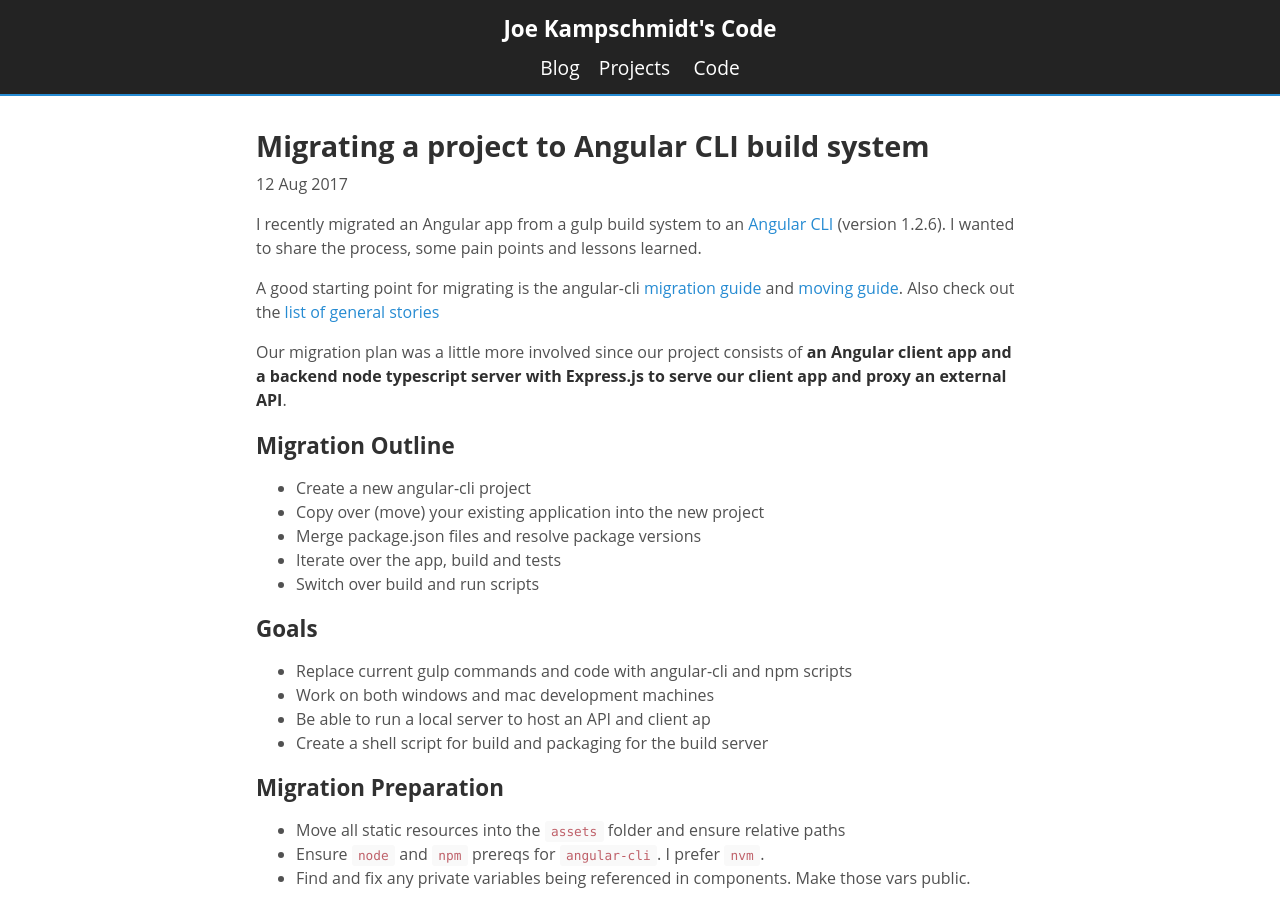
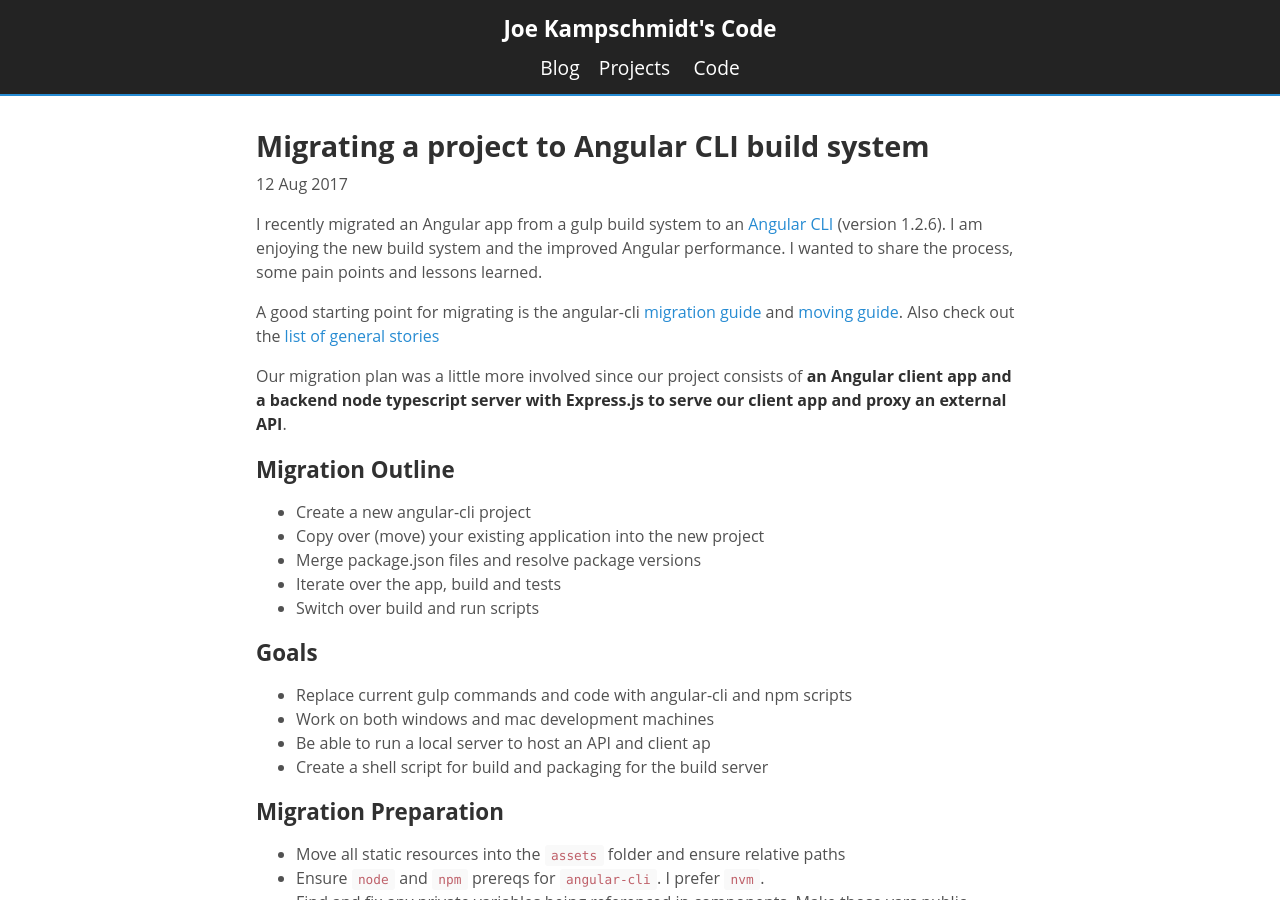
Before and after one commit to jokecamp/jokecamp.com, a Jekyll site: the page built from _posts/2017-08-12-migrating-to-angular-cli.md, in a window 1280 px wide and 900 px high. Built offline with Jekyll 4.4.1, drawn with Linux system fonts in a browser that asks for light colours; Markdown is read by kramdown in place of the engine named in the settings.

Commit message:
Updates to blog post

```diff
--- a/_posts/2017-08-12-migrating-to-angular-cli.md
+++ b/_posts/2017-08-12-migrating-to-angular-cli.md
@@ -4,14 +4,14 @@ comments: true
 layout: post
 slug: migrating-to-angular-cli-build
 title: Migrating a project to Angular CLI build system
-desc: 'A real example of migrating an existing Angular app and backend typescript node server to Angular CLI from a gulp build system.'
+desc: 'A real example of migrating an existing Angular client app and backend typescript Express server to an Angular CLI build system. Including in-depth scripts, lessons learned, pain points and build server implementation.'
 tags:
 - devops
 - angular-cli
 - javascript
 ---
 
-I recently migrated an Angular app from a gulp build system to an [Angular CLI](https://cli.angular.io/) (version 1.2.6). I wanted to share the process, some pain points and lessons learned.
+I recently migrated an Angular app from a gulp build system to an [Angular CLI](https://cli.angular.io/) (version 1.2.6). I am enjoying the new build system and the improved Angular performance. I wanted to share the process, some pain points and lessons learned.
 
 A good starting point for migrating is the angular-cli [migration guide](https://github.com/angular/angular-cli/wiki/stories-1.0-update) and [moving guide](https://github.com/angular/angular-cli/wiki/stories-moving-into-the-cli). Also check out the [list of general stories](https://github.com/angular/angular-cli/wiki/stories)
 
```
Also changed, not shown: 4 other files.
